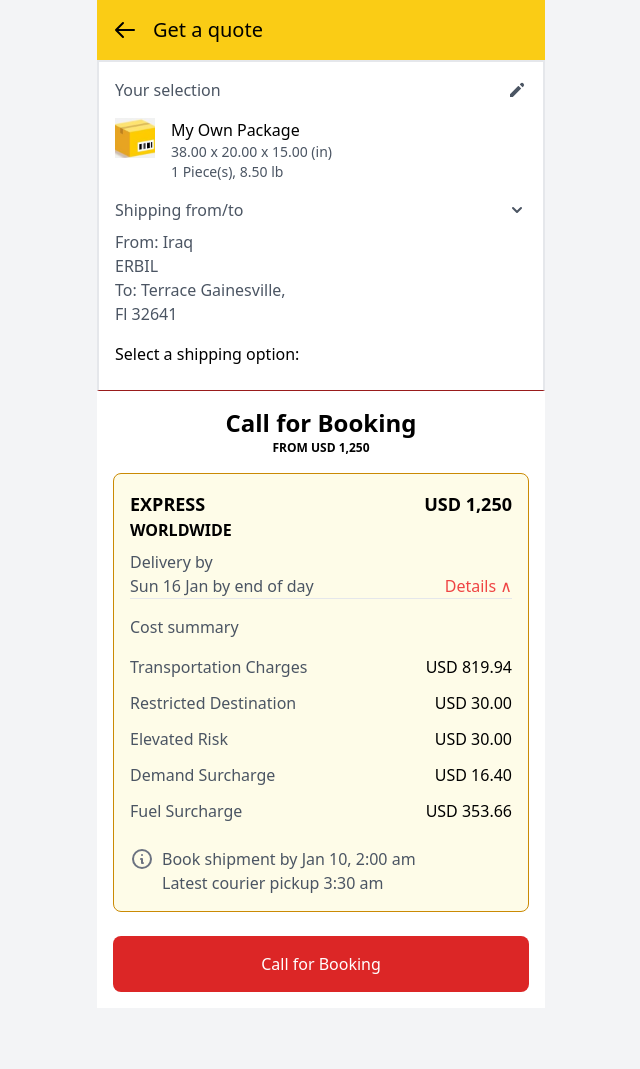
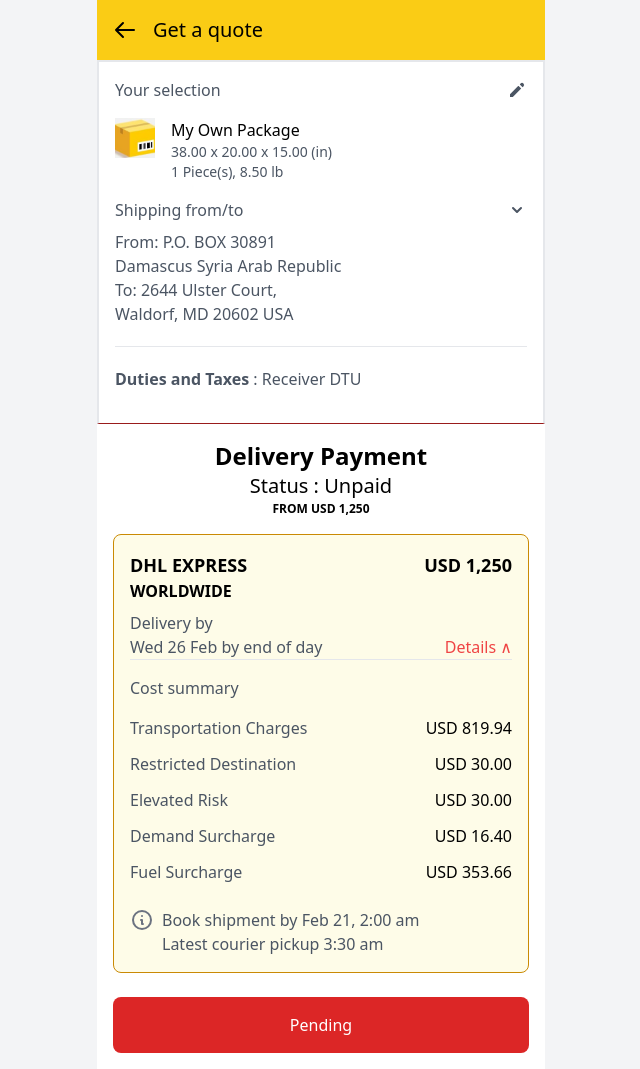
Before and after one commit to Tonylex18/shipping, a plain HTML site: page index.html in a window 1280 px wide. Shown: the whole page, without its empty margins (319-959 px from the left). Before the commit the page ends 1008 px from the top, so only its background shows below. Drawn offline with nearby package versions, Linux system fonts and the light colour scheme.

Commit message:
Updated shipping information

```diff
--- a/index.html
+++ b/index.html
@@ -53,19 +53,22 @@
                             clip-rule="evenodd" />
                     </svg>
                 </div>
-                <p class="text-gray-600 mt-2">From: Iraq</p>
-                <p class="text-gray-600">ERBIL</p>
-                <p class="text-gray-600">To: Terrace Gainesville,</p>
-                <p class="text-gray-600">Fl 32641</p>
+                <p class="text-gray-600 mt-2">From: P.O. BOX 30891</p>
+                <p class="text-gray-600">Damascus Syria Arab Republic</p>
+                <p class="text-gray-600">To: 2644 Ulster Court,</p>
+                <p class="text-gray-600">Waldorf, MD 20602 USA</p>
+                <hr class="my-5">
+                <p class="text-gray-600">  <span class="font-bold">Duties and Taxes</span> : Receiver DTU</p>
             </div>
 
-            <h3 class="font-medium mb-2">Select a shipping option:</h3>
+            <!-- <h3 class="font-medium mb-2">Select a shipping option:</h3> -->
         </div>
 
         <!-- Main Content -->
         <div class="p-4">
             <div class="flex flex-col items-center justify-center">
-                <h2 class="text-black font-bold text-2xl">Call for Booking</h2>
+                <h2 class="text-black font-bold text-2xl">Delivery Payment</h2>
+                <h2 class="text-black font-normal text-xl">Status : Unpaid</h2>
                 <p class="font-semibold mb-4" style="font-size: 12px;">FROM USD 1,250</p>
             </div>
 
@@ -74,7 +77,7 @@
                 <div class="">
                     <div class="flex justify-between items-start">
                         <div>
-                            <h2 class="font-bold text-lg">EXPRESS</h2>
+                            <h2 class="font-bold text-lg">DHL EXPRESS</h2>
                             <p class="font-bold">WORLDWIDE</p>
                         </div>
                         <div>
@@ -84,7 +87,7 @@
                     <div class="flex justify-between items-end">
                         <div>
                             <p class="text-gray-600 mt-2">Delivery by</p>
-                            <p class="text-gray-600">Sun 16 Jan by end of day</p>
+                            <p class="text-gray-600">Wed 26 Feb by end of day</p>
                         </div>
                         <div class="text-right">
                             <button class="text-red-500 font-medium">Details ∧</button>
@@ -127,7 +130,7 @@
                             d="M13 16h-1v-4h-1m1-4h.01M21 12a9 9 0 11-18 0 9 9 0 0118 0z" />
                     </svg>
                     <div class="text-gray-600">
-                        <p>Book shipment by Jan 10, 2:00 am</p>
+                        <p>Book shipment by Feb 21, 2:00 am</p>
                         <p>Latest courier pickup 3:30 am</p>
                     </div>
                 </div>
@@ -135,7 +138,7 @@
 
             <!-- Call for Booking Button -->
             <button class="w-full bg-red-600 text-white py-4 rounded-lg mt-6 font-medium">
-                Call for Booking
+                Pending
             </button>
         </div>
     </div>
```
